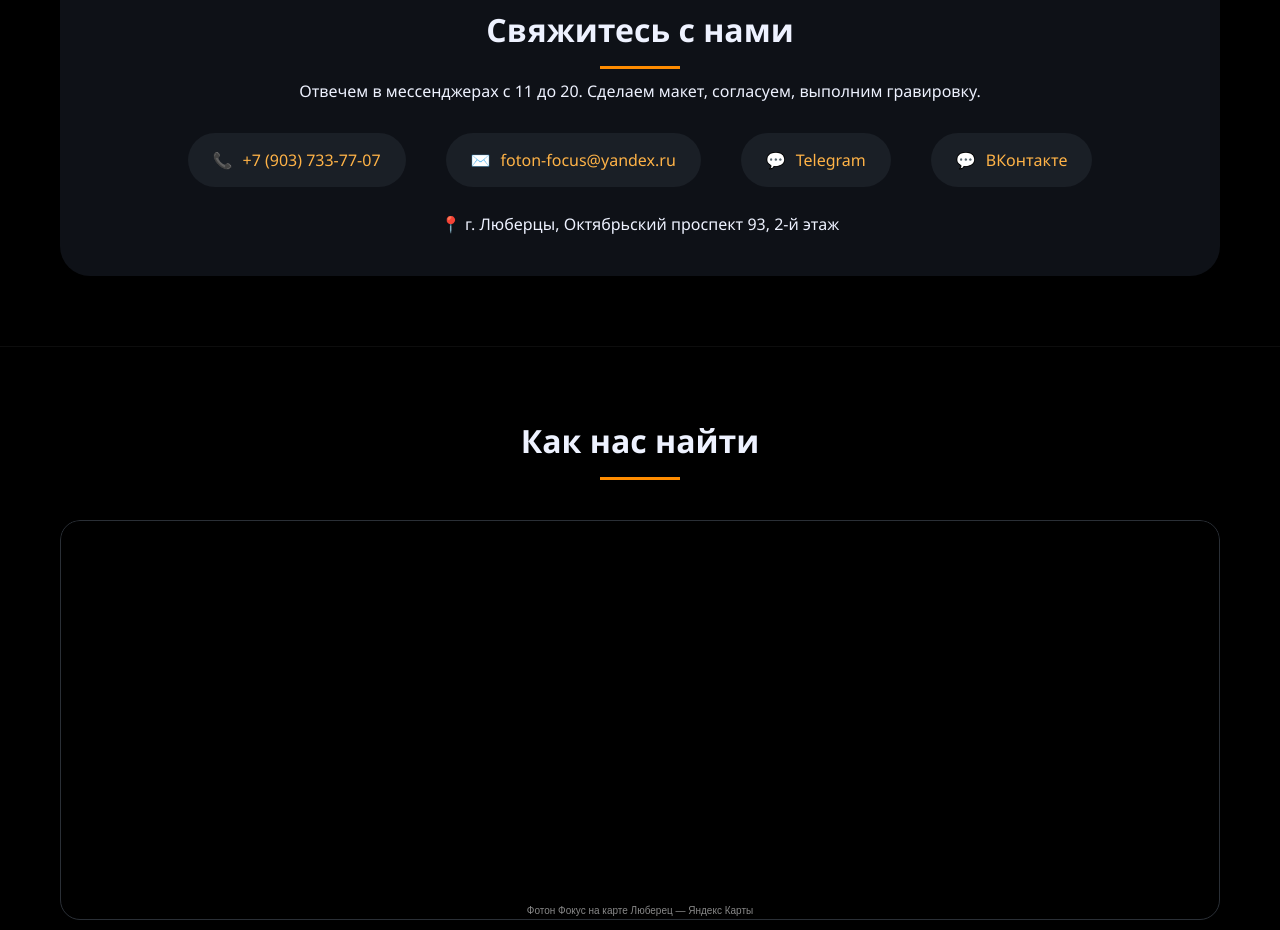
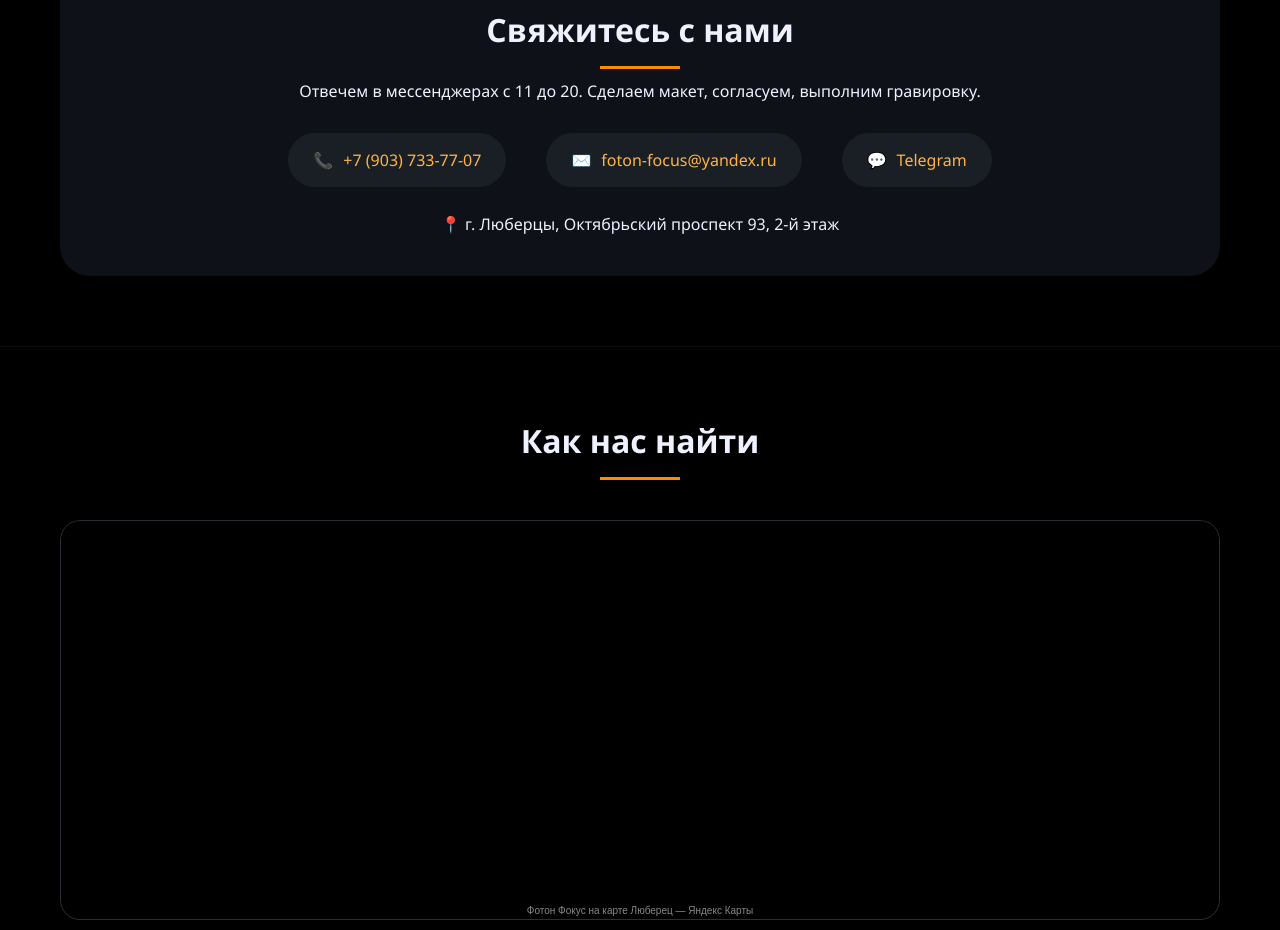
Before and after one commit to HitrjLis/foton-focus, a plain HTML site: page index.html in a window 1280 px wide. Shown: the part 3700-4630 px from the top of the page. Drawn offline with Linux system fonts and the light colour scheme.

Commit message:
delete VK

```diff
--- a/index.html
+++ b/index.html
@@ -630,7 +630,6 @@
                 <div class="contact-item">📞 <a href="tel:+79037337707">+7 (903) 733-77-07</a></div>
                 <div class="contact-item">✉️ <a href="mailto:foton-focus@yandex.ru">foton-focus@yandex.ru</a></div>
                 <div class="contact-item">💬 <a href="https://t.me/FotonFocus" target="_blank">Telegram</a></div>
-                <div class="contact-item">💬 <a href="https://vk.com/gim229028888" target="_blank">ВКонтакте</a></div>
             </div>
             <p style="margin-top: 25px;">📍 г. Люберцы, Октябрьский проспект 93, 2-й этаж</p>
         </div>
```
